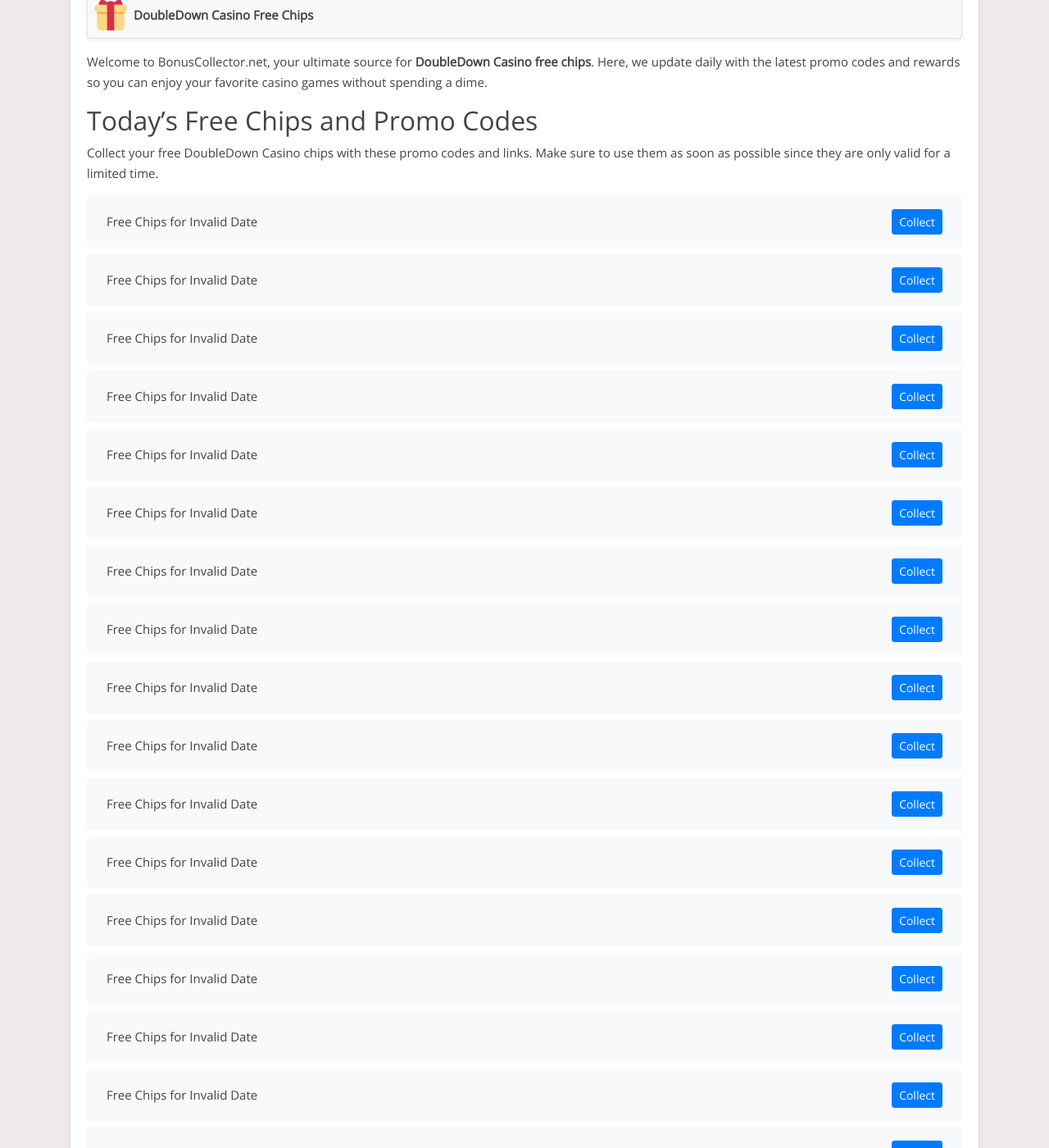
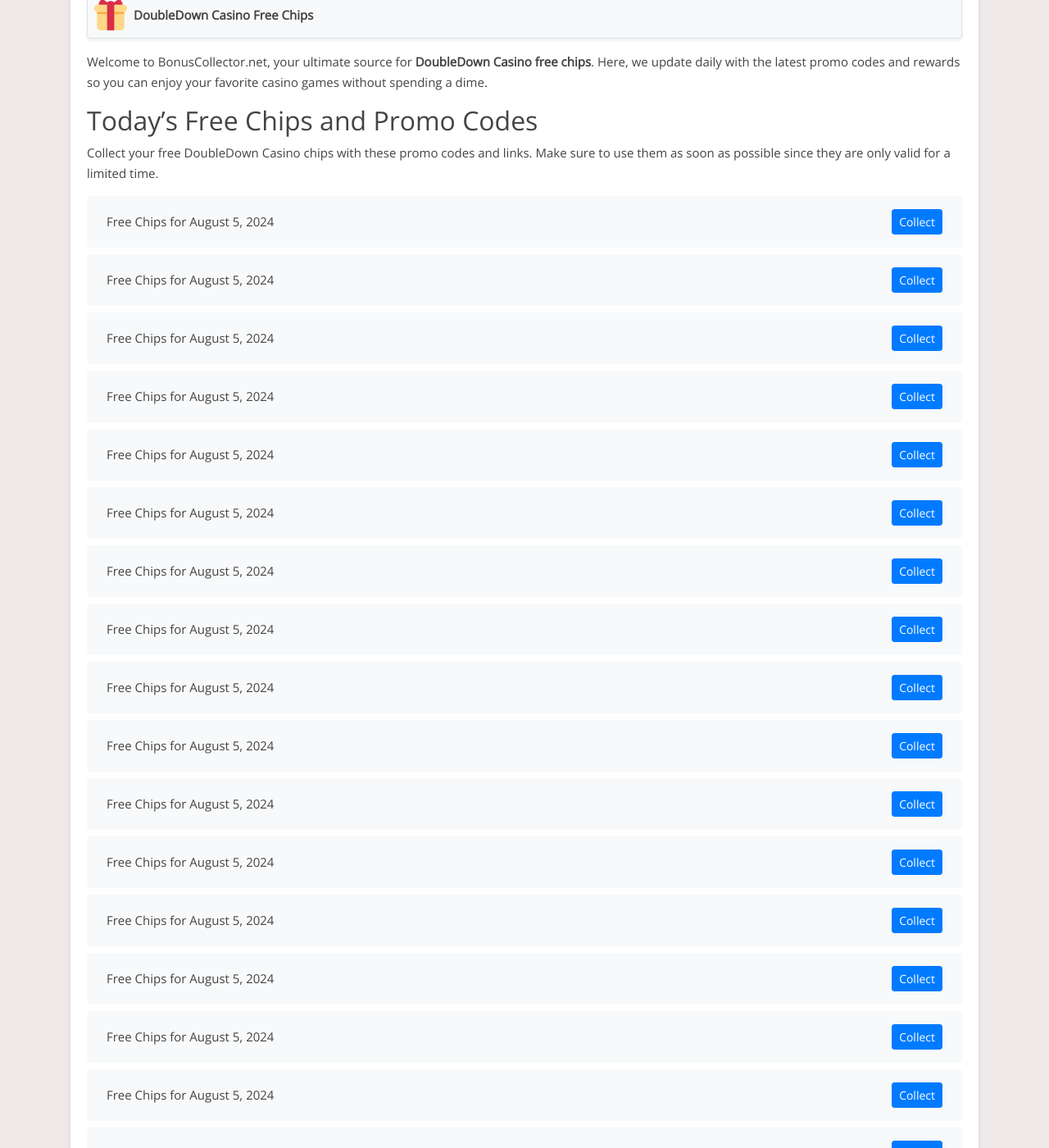
Before and after one commit to Prollad99/bs-net, a Jekyll site: the page built from _posts/2024-07-19-doubledown-casino.md, in a window 1280 px wide and 1400 px high, scrolled down 297 px. Shown: the whole window at 82% size. Built offline with Jekyll 4.4.1, drawn with Linux system fonts in a browser that asks for light colours; nearby versions of some CDN libraries; comment, search, counter and statistics services are not loaded; some of the changed text lies outside the part shown.

Commit message:
Update doubledown-casino reward links and last modified date

```diff
--- a/_data/include_files.yml
+++ b/_data/include_files.yml
@@ -35,7 +35,7 @@
   last_modified: 2024-08-04 13:08:03
 
 doubledown-casino.html:
-  last_modified: 2024-08-04 06:23:55
+  last_modified: 2024-08-05 11:31:21
 
 slotomania.html:
   last_modified: 2024-08-04 06:23:50
--- a/_includes/doubledown-casino.html
+++ b/_includes/doubledown-casino.html
@@ -1,4 +1,88 @@
 <ul class="list-group mt-3 mb-4">
+  <li class="list-group-item d-flex justify-content-between align-items-center">
+    <span>Free Chips for August 5, 2024</span>
+    <a href="https://www.doubledowncasino2.com/play?&pid=5BRCHJL" class="btn btn-primary btn-sm">Collect</a>
+  </li>
+  <li class="list-group-item d-flex justify-content-between align-items-center">
+    <span>Free Chips for August 5, 2024</span>
+    <a href="https://www.doubledowncasino2.com/play?&pid=Y63HIVX" class="btn btn-primary btn-sm">Collect</a>
+  </li>
+  <li class="list-group-item d-flex justify-content-between align-items-center">
+    <span>Free Chips for August 5, 2024</span>
+    <a href="https://www.doubledowncasino2.com/play?&pid=CHMK8ZO" class="btn btn-primary btn-sm">Collect</a>
+  </li>
+  <li class="list-group-item d-flex justify-content-between align-items-center">
+    <span>Free Chips for August 5, 2024</span>
+    <a href="https://www.doubledowncasino2.com/play?&pid=JLST1Z2" class="btn btn-primary btn-sm">Collect</a>
+  </li>
+  <li class="list-group-item d-flex justify-content-between align-items-center">
+    <span>Free Chips for August 5, 2024</span>
+    <a href="https://www.doubledowncasino2.com/play?&pid=DMVRWHH" class="btn btn-primary btn-sm">Collect</a>
+  </li>
+  <li class="list-group-item d-flex justify-content-between align-items-center">
+    <span>Free Chips for August 5, 2024</span>
+    <a href="https://www.doubledowncasino2.com/play?&pid=0VEE6AP" class="btn btn-primary btn-sm">Collect</a>
+  </li>
+  <li class="list-group-item d-flex justify-content-between align-items-center">
+    <span>Free Chips for August 5, 2024</span>
+    <a href="https://www.doubledowncasino2.com/play?&pid=I3HM9BI" class="btn btn-primary btn-sm">Collect</a>
+  </li>
+  <li class="list-group-item d-flex justify-content-between align-items-center">
+    <span>Free Chips for August 5, 2024</span>
+    <a href="https://www.doubledowncasino2.com/play?&pid=HYFLHGB" class="btn btn-primary btn-sm">Collect</a>
+  </li>
+  <li class="list-group-item d-flex justify-content-between align-items-center">
+    <span>Free Chips for August 5, 2024</span>
+    <a href="https://www.doubledowncasino2.com/play?&pid=BZQPLNP" class="btn btn-primary btn-sm">Collect</a>
+  </li>
+  <li class="list-group-item d-flex justify-content-between align-items-center">
+    <span>Free Chips for August 5, 2024</span>
+    <a href="https://www.doubledowncasino2.com/play?&pid=Y4YTZE8" class="btn btn-primary btn-sm">Collect</a>
+  </li>
+  <li class="list-group-item d-flex justify-content-between align-items-center">
+    <span>Free Chips for August 5, 2024</span>
+    <a href="https://www.doubledowncasino2.com/play?link=LOBBY.category-all.pid-NSVBYNX.cid-154839&lobby=slotsAll&pid=NSVBYNX&cid=154839" class="btn btn-primary btn-sm">Collect</a>
+  </li>
+  <li class="list-group-item d-flex justify-content-between align-items-center">
+    <span>Free Chips for August 5, 2024</span>
+    <a href="https://www.doubledowncasino2.com/play?link=SLOTMACHINE.t8g.rollingInMoreGold1910.249.recommend.pid-RKKEBDR.cid-154835.&game=rgs.slots&variant=t8g.rollingInMoreGold1910.249_recommend&lineCost=1&pid=RKKEBDR&cid=154835" class="btn btn-primary btn-sm">Collect</a>
+  </li>
+  <li class="list-group-item d-flex justify-content-between align-items-center">
+    <span>Free Chips for August 5, 2024</span>
+    <a href="https://www.doubledowncasino2.com/play?link=SLOTMACHINE.t8g.wildHoneyJackpot2101.300.recommend.pid-ZVAAHPJ.cid-154834.&game=rgs.slots&variant=t8g.wildHoneyJackpot2101.300_recommend&lineCost=1&pid=ZVAAHPJ&cid=154834" class="btn btn-primary btn-sm">Collect</a>
+  </li>
+  <li class="list-group-item d-flex justify-content-between align-items-center">
+    <span>Free Chips for August 5, 2024</span>
+    <a href="https://www.doubledowncasino2.com/play?link=SLOTMACHINE.duc.megaPiggySmash2404.444.recommend.pid-1GHPESZ.cid-154833.&game=rgs.slots&variant=duc.megaPiggySmash2404.444_recommend&lineCost=1&pid=1GHPESZ&cid=154833" class="btn btn-primary btn-sm">Collect</a>
+  </li>
+  <li class="list-group-item d-flex justify-content-between align-items-center">
+    <span>Free Chips for August 5, 2024</span>
+    <a href="https://www.doubledowncasino2.com/play?link=SLOTMACHINE.t8g.majesticBlue2111.339.recommend.pid-B31EBKI.cid-154832.&game=rgs.slots&variant=t8g.majesticBlue2111.339_recommend&lineCost=1&pid=B31EBKI&cid=154832" class="btn btn-primary btn-sm">Collect</a>
+  </li>
+  <li class="list-group-item d-flex justify-content-between align-items-center">
+    <span>Free Chips for August 5, 2024</span>
+    <a href="https://www.doubledowncasino2.com/play?link=SLOTMACHINE.rgs.luckyLarrysLobstermania2Multiway.recommend.pid-FZTUR7M.cid-154828.&game=rgs.slots&variant=rgs.luckyLarrysLobstermania2Multiway_recommend&lineCost=200&pid=FZTUR7M&cid=154828" class="btn btn-primary btn-sm">Collect</a>
+  </li>
+  <li class="list-group-item d-flex justify-content-between align-items-center">
+    <span>Free Chips for August 5, 2024</span>
+    <a href="https://www.doubledowncasino2.com/play?link=SLOTMACHINE.t8g.rasEternalGlory2401.437.recommend.pid-I6KGQEZ.cid-154827.&game=rgs.slots&variant=t8g.rasEternalGlory2401.437_recommend&lineCost=1&pid=I6KGQEZ&cid=154827" class="btn btn-primary btn-sm">Collect</a>
+  </li>
+  <li class="list-group-item d-flex justify-content-between align-items-center">
+    <span>Free Chips for August 5, 2024</span>
+    <a href="https://www.doubledowncasino2.com/play?link=SLOTMACHINE.rgs.cleopatra.recommend.pid-WD74N1N.cid-154826.&game=rgs.slots&variant=rgs.cleopatra_recommend&lineCost=500&pid=WD74N1N&cid=154826" class="btn btn-primary btn-sm">Collect</a>
+  </li>
+  <li class="list-group-item d-flex justify-content-between align-items-center">
+    <span>Free Chips for August 5, 2024</span>
+    <a href="https://www.doubledowncasino2.com/play?link=SLOTMACHINE.t8g.gloriousHoney2402.440.recommend.pid-C7D1KGO.cid-154825.&game=rgs.slots&variant=t8g.gloriousHoney2402.440_recommend&lineCost=1&pid=C7D1KGO&cid=154825" class="btn btn-primary btn-sm">Collect</a>
+  </li>
+  <li class="list-group-item d-flex justify-content-between align-items-center">
+    <span>Free Chips for August 5, 2024</span>
+    <a href="https://www.doubledowncasino2.com/play?link=SLOTMACHINE.t8g.rollingInMoreGold1910.249.recommend.pid-IXJWJQV.cid-154818.&game=rgs.slots&variant=t8g.rollingInMoreGold1910.249_recommend&lineCost=1&pid=IXJWJQV&cid=154818" class="btn btn-primary btn-sm">Collect</a>
+  </li>
+  <li class="list-group-item d-flex justify-content-between align-items-center">
+    <span>Free Chips for August 5, 2024</span>
+    <a href="https://www.doubledowncasino2.com/play?link=SLOTMACHINE.duc.megaPiggySmash2404.444.recommend.pid-9JKGXJP.cid-154787.&game=rgs.slots&variant=duc.megaPiggySmash2404.444_recommend&lineCost=1&pid=9JKGXJP&cid=154787" class="btn btn-primary btn-sm">Collect</a>
+  </li>
   <li class="list-group-item d-flex justify-content-between align-items-center">
     <span>Free Chips for Invalid Date</span>
     <a href="https://www.doubledowncasino2.com/play?link=SLOTMACHINE.t8g.hipHopHogs2202.353.recommend.pid-KRI4NTE.cid-154784.&game=rgs.slots&variant=t8g.hipHopHogs2202.353_recommend&lineCost=1&pid=KRI4NTE&cid=154784" class="btn btn-primary btn-sm">Collect</a>
@@ -315,88 +399,4 @@
     <span>Free Chips for Invalid Date</span>
     <a href="https://www.doubledowncasino2.com/play?link=category-hot-shop.pid-QTA1E0B.cid-154681&lobby=casinoLobby-shop&pid=QTA1E0B&cid=154681" class="btn btn-primary btn-sm">Collect</a>
   </li>
-  <li class="list-group-item d-flex justify-content-between align-items-center">
-    <span>Free Chips for Invalid Date</span>
-    <a href="https://www.doubledowncasino2.com/play?link=SLOTMACHINE.duc.buffaloBash2110.343.recommend.pid-1NEJSKQ.cid-154696.&game=rgs.slots&variant=duc.buffaloBash2110.343_recommend&lineCost=1&pid=1NEJSKQ&cid=154696" class="btn btn-primary btn-sm">Collect</a>
-  </li>
-  <li class="list-group-item d-flex justify-content-between align-items-center">
-    <span>Free Chips for Invalid Date</span>
-    <a href="https://www.doubledowncasino2.com/play?link=LOBBY.category-all.pid-LLDOB91.cid-154703&lobby=slotsAll&pid=LLDOB91&cid=154703" class="btn btn-primary btn-sm">Collect</a>
-  </li>
-  <li class="list-group-item d-flex justify-content-between align-items-center">
-    <span>Free Chips for Invalid Date</span>
-    <a href="https://www.doubledowncasino2.com/play?link=category-hot-shop.pid-DVERSAR.cid-154682&lobby=casinoLobby-shop&pid=DVERSAR&cid=154682" class="btn btn-primary btn-sm">Collect</a>
-  </li>
-  <li class="list-group-item d-flex justify-content-between align-items-center">
-    <span>Free Chips for Invalid Date</span>
-    <a href="https://www.doubledowncasino.com/?game=rgs.slots&variant=duc.cashNStack2406.448&lineCost=1&pid=L3691MN&cid=154352&a_l_skey=sh-0-EL-BQ0OLBweyo" class="btn btn-primary btn-sm">Collect</a>
-  </li>
-  <li class="list-group-item d-flex justify-content-between align-items-center">
-    <span>Free Chips for Invalid Date</span>
-    <a href="https://www.doubledowncasino.com/?lobby=slotsAll&pid=4RB7DWR&cid=154355&a_l_skey=sh-0-BF-BQ0OLOKlHp" class="btn btn-primary btn-sm">Collect</a>
-  </li>
-  <li class="list-group-item d-flex justify-content-between align-items-center">
-    <span>Free Chips for Invalid Date</span>
-    <a href="https://www.doubledowncasino.com/?lobby=megabucks&pid=25ZHYVZ&cid=154353&a_l_skey=sh-0-NX-BQ0OLbobBX" class="btn btn-primary btn-sm">Collect</a>
-  </li>
-  <li class="list-group-item d-flex justify-content-between align-items-center">
-    <span>Free Chips for Invalid Date</span>
-    <a href="https://www.doubledowncasino2.com/play?link=SLOTMACHINE.duc.hallowinFiesta2405.445.recommend.pid-CLPOVHS.cid-154693.&game=rgs.slots&variant=duc.hallowinFiesta2405.445_recommend&lineCost=1&pid=CLPOVHS&cid=154693" class="btn btn-primary btn-sm">Collect</a>
-  </li>
-  <li class="list-group-item d-flex justify-content-between align-items-center">
-    <span>Free Chips for Invalid Date</span>
-    <a href="https://www.doubledowncasino2.com/play?link=SLOTMACHINE.t8g.caribbeanKittyMegaBomb1911.250.recommend.pid-XFZ24XI.cid-154671.&game=rgs.slots&variant=t8g.caribbeanKittyMegaBomb1911.250_recommend&lineCost=1&pid=XFZ24XI&cid=154671" class="btn btn-primary btn-sm">Collect</a>
-  </li>
-  <li class="list-group-item d-flex justify-content-between align-items-center">
-    <span>Free Chips for Invalid Date</span>
-    <a href="https://www.doubledowncasino2.com/play?link=SLOTMACHINE.duc.burningChilies2009.284.recommend.pid-P4D23MB.cid-154692.&game=rgs.slots&variant=duc.burningChilies2009.284_recommend&lineCost=1&pid=P4D23MB&cid=154692" class="btn btn-primary btn-sm">Collect</a>
-  </li>
-  <li class="list-group-item d-flex justify-content-between align-items-center">
-    <span>Free Chips for Invalid Date</span>
-    <a href="https://www.doubledowncasino2.com/play?link=SLOTMACHINE.t8g.7PigsCoinLink2308.419.recommend.pid-AJAM6L2.cid-154695.&game=rgs.slots&variant=t8g.7PigsCoinLink2308.419_recommend&lineCost=1&pid=AJAM6L2&cid=154695" class="btn btn-primary btn-sm">Collect</a>
-  </li>
-  <li class="list-group-item d-flex justify-content-between align-items-center">
-    <span>Free Chips for Invalid Date</span>
-    <a href="https://www.doubledowncasino.com/?game=rgs.slots&variant=rgs.luckyLarrysLobstermania2Multiway_recommend&lineCost=200&pid=WFYJLCH&cid=154117&a_l_skey=sh-0-GV-BQz9Mt6pHw" class="btn btn-primary btn-sm">Collect</a>
-  </li>
-  <li class="list-group-item d-flex justify-content-between align-items-center">
-    <span>Free Chips for Invalid Date</span>
-    <a href="https://www.doubledowncasino.com/?lobby=slotsAll&pid=HQWYFOZ&cid=154349&a_l_skey=sh-0-NX-BQz9M4Ojll" class="btn btn-primary btn-sm">Collect</a>
-  </li>
-  <li class="list-group-item d-flex justify-content-between align-items-center">
-    <span>Free Chips for Invalid Date</span>
-    <a href="https://www.doubledowncasino.com/?game=rgs.slots&variant=t8g.chiliPicanteJackpot2406.449&lineCost=1&pid=3E6CQ21&cid=154348&a_l_skey=sh-0-EJ-BQz9NDwJmZ" class="btn btn-primary btn-sm">Collect</a>
-  </li>
-  <li class="list-group-item d-flex justify-content-between align-items-center">
-    <span>Free Chips for Invalid Date</span>
-    <a href="https://www.doubledowncasino.com/?game=rgs.slots&variant=duc.blackChipJackpot2401.453_recommend&lineCost=1&pid=8WQ6NS7&cid=154347&a_l_skey=sh-0-MX-BQz9NPxbZM" class="btn btn-primary btn-sm">Collect</a>
-  </li>
-  <li class="list-group-item d-flex justify-content-between align-items-center">
-    <span>Free Chips for Invalid Date</span>
-    <a href="https://www.doubledowncasino2.com/play?link=SLOTMACHINE.t8g.7PigsCoinLink2308.419.recommend.pid-LQWW3Y0.cid-154673.&game=rgs.slots&variant=t8g.7PigsCoinLink2308.419_recommend&lineCost=1&pid=LQWW3Y0&cid=154673" class="btn btn-primary btn-sm">Collect</a>
-  </li>
-  <li class="list-group-item d-flex justify-content-between align-items-center">
-    <span>Free Chips for August 3, 2024</span>
-    <a href="https://www.doubledowncasino2.com/play?link=SLOTMACHINE.t8g.hipHopHogs2202.353.recommend.pid-NTGYRPG.cid-154670.&game=rgs.slots&variant=t8g.hipHopHogs2202.353_recommend&lineCost=1&pid=NTGYRPG&cid=154670" class="btn btn-primary btn-sm">Collect</a>
-  </li>
-  <li class="list-group-item d-flex justify-content-between align-items-center">
-    <span>Free Chips for August 3, 2024</span>
-    <a href="https://www.doubledowncasino2.com/play?link=SLOTMACHINE.rgs.luckyLarrysLobstermania2Multiway.recommend.pid-ADI72SG.cid-154669.&game=rgs.slots&variant=rgs.luckyLarrysLobstermania2Multiway_recommend&lineCost=200&pid=ADI72SG&cid=154669" class="btn btn-primary btn-sm">Collect</a>
-  </li>
-  <li class="list-group-item d-flex justify-content-between align-items-center">
-    <span>Free Chips for August 3, 2024</span>
-    <a href="https://www.doubledowncasino2.com/play?link=SLOTMACHINE.rgs.cleopatra.recommend.pid-VFSQOCN.cid-154668.&game=rgs.slots&variant=rgs.cleopatra_recommend&lineCost=500&pid=VFSQOCN&cid=154668" class="btn btn-primary btn-sm">Collect</a>
-  </li>
-  <li class="list-group-item d-flex justify-content-between align-items-center">
-    <span>Free Chips for August 3, 2024</span>
-    <a href="https://www.doubledowncasino.com/?game=rgs.slots&variant=rgs.luckyLarrysLobstermania2Multiway_recommend&lineCost=200&pid=IDEJGHN&cid=154116&a_l_skey=sh-0-NZ-BQzueP6kHN" class="btn btn-primary btn-sm">Collect</a>
-  </li>
-  <li class="list-group-item d-flex justify-content-between align-items-center">
-    <span>Free Chips for August 3, 2024</span>
-    <a href="https://www.doubledowncasino.com/?game=rgs.slots&variant=t8g.wildHoneyJackpot2101.300&lineCost=1&pid=3L8EXFR&cid=154345&a_l_skey=sh-0-Ew-BQzuedBM69" class="btn btn-primary btn-sm">Collect</a>
-  </li>
-  <li class="list-group-item d-flex justify-content-between align-items-center">
-    <span>Free Chips for August 3, 2024</span>
-    <a href="https://www.doubledowncasino.com/?game=rgs.slots&variant=duc.hallowinFiesta2405.445_recommend&lineCost=1&pid=BGRGO7B&cid=154344&a_l_skey=sh-0-Lg-BQzuepTXYi" class="btn btn-primary btn-sm">Collect</a>
-  </li>
 </ul>
```
Also changed, not shown: links-json/doubledown-casino.json (+84 -69 lines).
